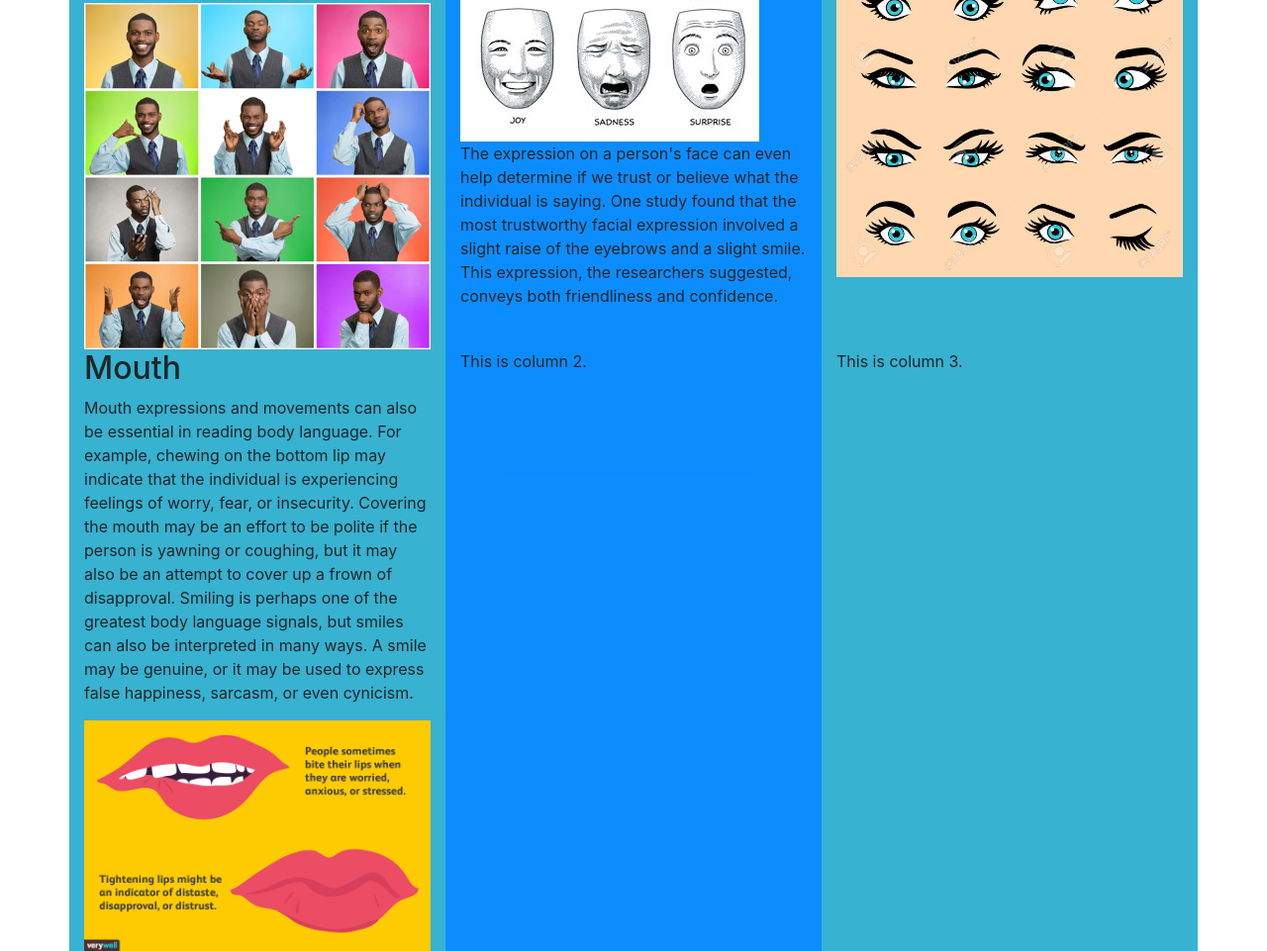
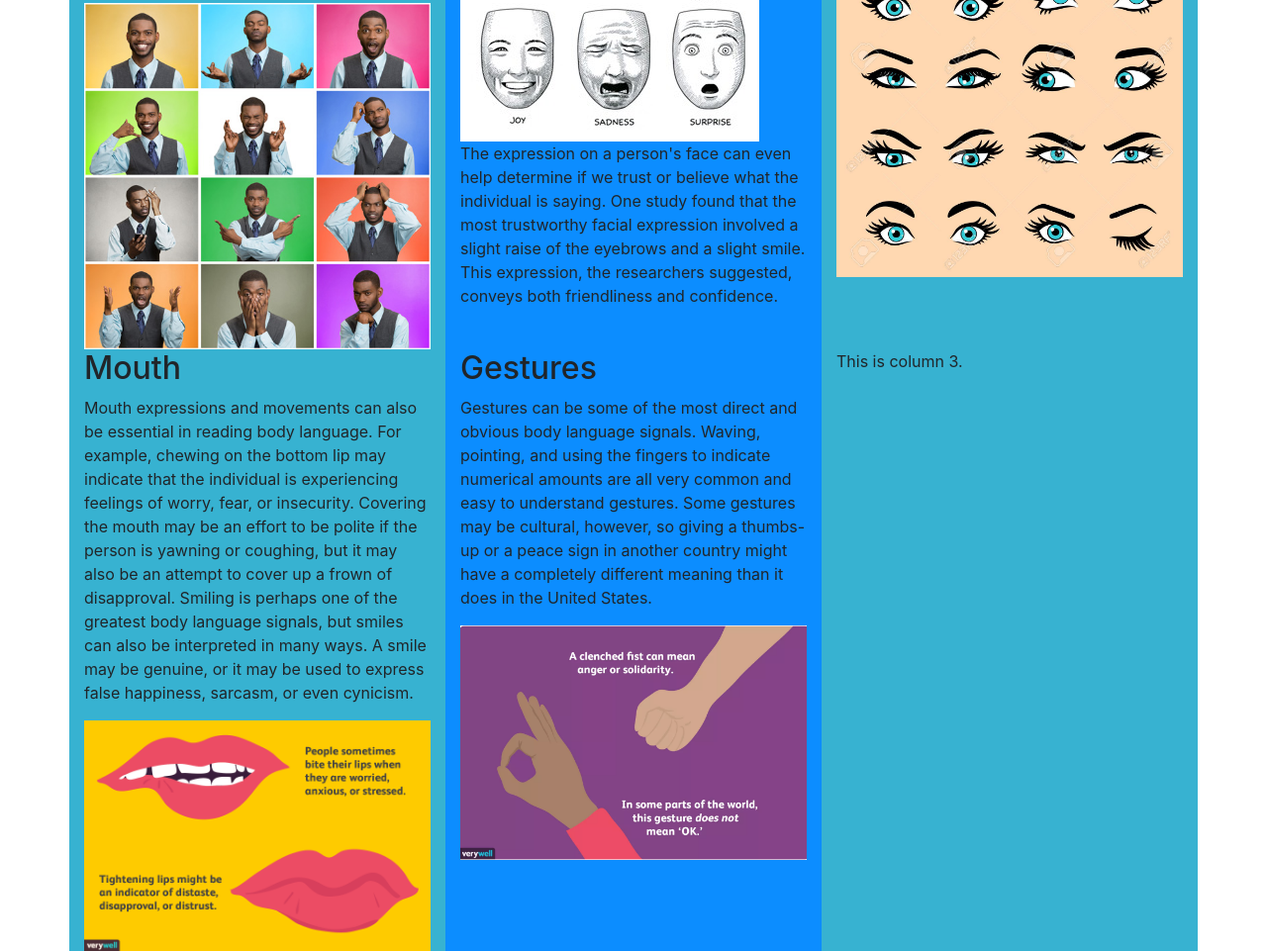
Before and after one commit to Nayerian/SMCSpring19-WD3, a plain HTML site: page Assignment2/index.html in a window 1280 px wide. Shown: the part 1043-2004 px from the top of the page at 99% size. Drawn offline with nearby package versions, Linux system fonts and the light colour scheme.

Commit message:
add content

```diff
--- a/Assignment2/index.html
+++ b/Assignment2/index.html
@@ -80,7 +80,9 @@ Covering the mouth may be an effort to be polite if the person is yawning or cou
                     <img src="img/illo_BodyLanguage-Mouth-5984a37f68e1a20011081218.png" class="img-fluid" alt="Responsive image">
                 </div>
                 <div class="col-12 col-md-4">
-                    <p>This is column 2.</p>
+                    <h2>Gestures</h2>
+                    <p>Gestures can be some of the most direct and obvious body language signals. Waving, pointing, and using the fingers to indicate numerical amounts are all very common and easy to understand gestures. Some gestures may be cultural, however, so giving a thumbs-up or a peace sign in another country might have a completely different meaning than it does in the United States.</p>
+                    <img src="img/Screen%20Shot%202019-02-26%20at%2012.09.22%20PM.png" class="img-fluid" alt="Responsive image">
                 </div>
                 <div class="col-12 col-md-4">
                         <p>This is column 3.</p>
```
Also changed, not shown: Assignment2/img/Screen Shot 2019-02-26 at 12.09.22 PM.png (added), Assignment2/img/c159329e119167f17dec364399f73a65.png (added), 3 other files.
